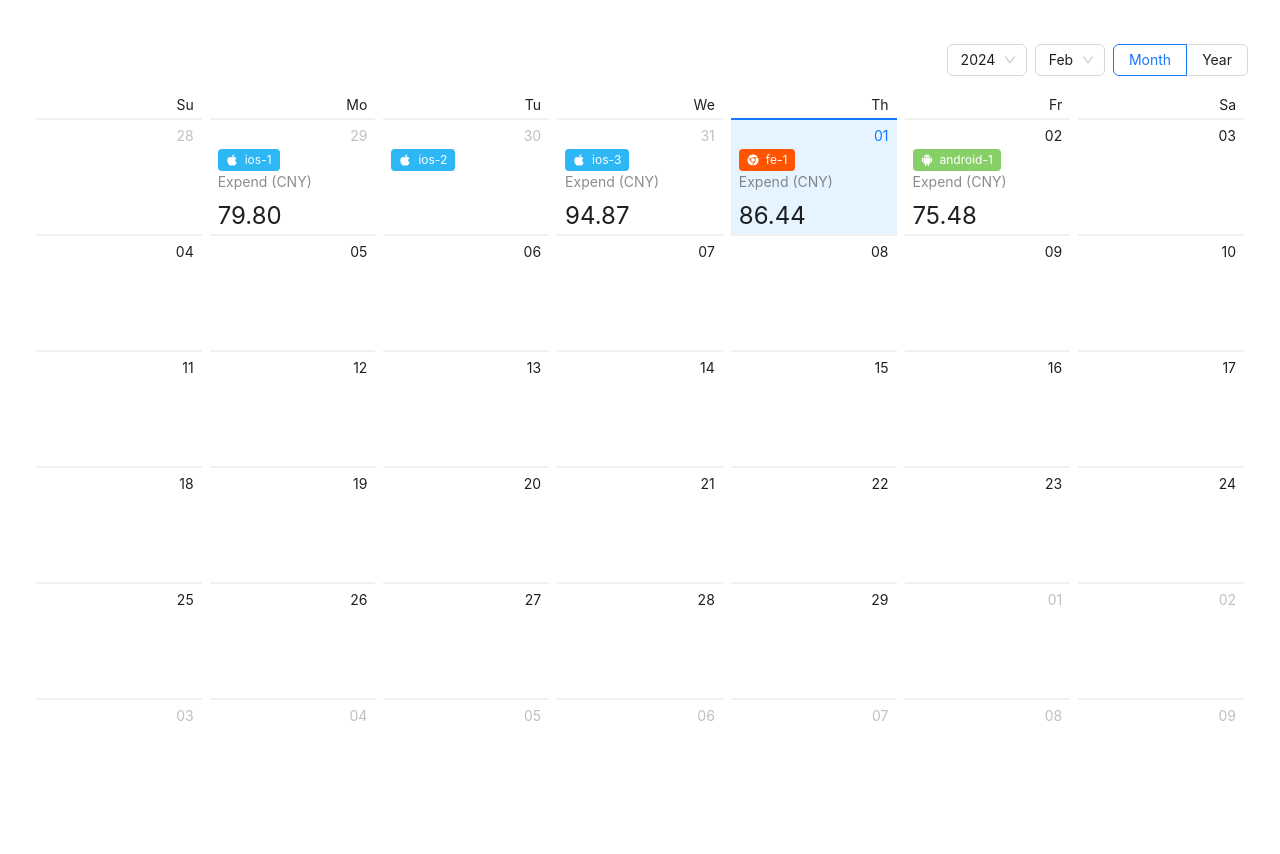
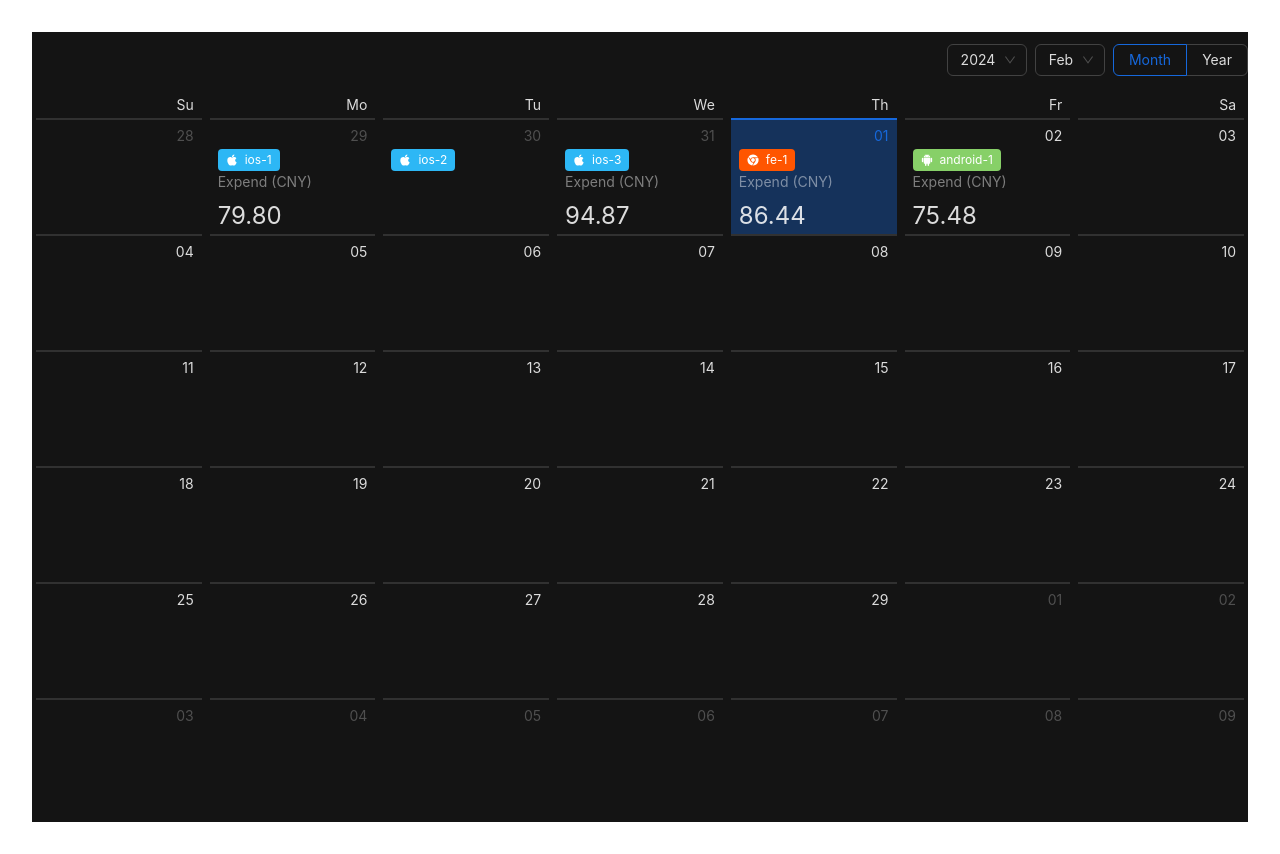
Before and after one commit to xkaing/LFCoffee, a React (Vite) app: page / in a window 1280 px wide. Built offline with nearby package versions, Linux system fonts and the light colour scheme.

Commit message:
feat:修改为暗黑模式

```diff
--- a/src/App.jsx
+++ b/src/App.jsx
@@ -1,6 +1,6 @@
 import "./App.css";
 import CoffeeCalendar from "./Calendar/CoffeeCalendar";
-import { ConfigProvider } from "antd";
+import { ConfigProvider, theme} from "antd";
 import locale from "antd/locale/zh_CN";
 import dayjs from 'dayjs';
 import 'dayjs/locale/zh-cn';
@@ -8,7 +8,11 @@ dayjs.locale('zh-cn');
 
 function App() {
   return (
-    <ConfigProvider locale={locale}>
+    <ConfigProvider locale={locale} theme={
+      {
+        algorithm:theme.darkAlgorithm
+      }
+    }>
       <CoffeeCalendar />
     </ConfigProvider>
   );
```
